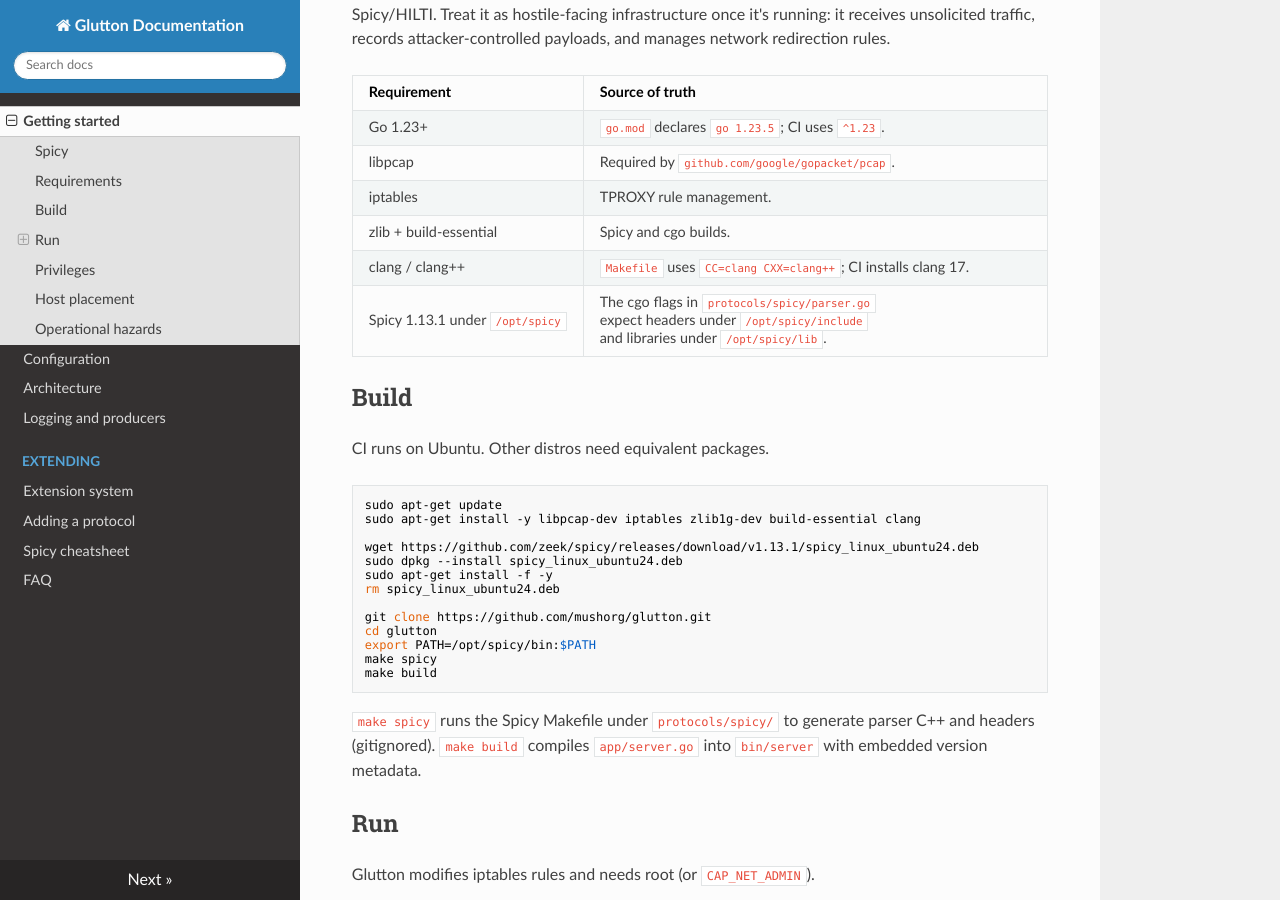
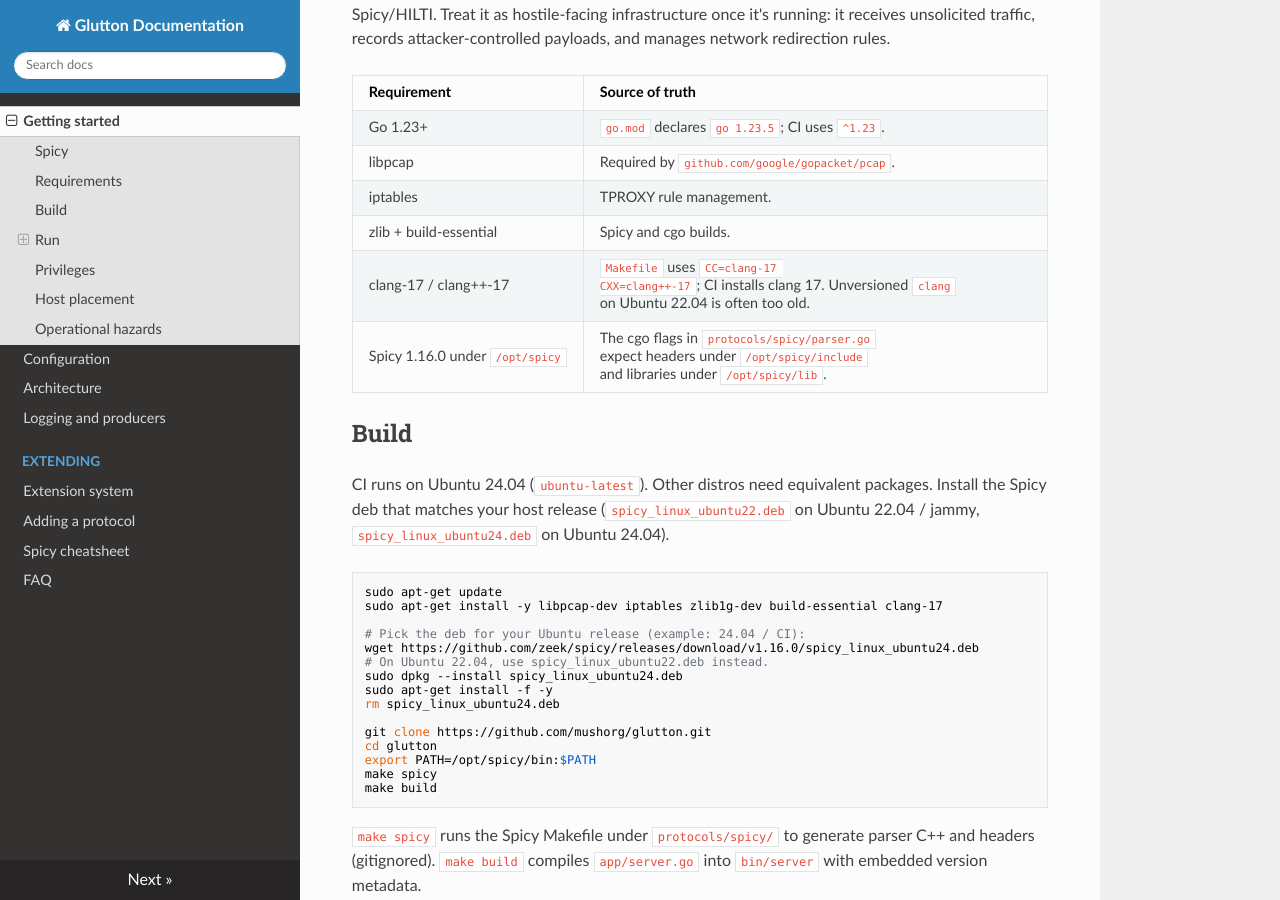
Before and after one commit to mushorg/glutton, an MkDocs documentation site: the page built from docs/setup.md, in a window 1280 px wide and 900 px high, scrolled down 534 px. Built offline with MkDocs 1.6.1, drawn with Linux system fonts in a browser that asks for light colours; nearby versions of some CDN libraries.

Commit message:
upgrade to spicy 1.16 and fixing clang17

````diff
--- a/docs/setup.md
+++ b/docs/setup.md
@@ -16,18 +16,20 @@ Glutton is a Linux-only Go binary that depends on iptables, libpcap, a C/C++ too
 | libpcap                         | Required by `github.com/google/gopacket/pcap`.                                                                           |
 | iptables                        | TPROXY rule management.                                                                                                  |
 | zlib + build-essential          | Spicy and cgo builds.                                                                                                    |
-| clang / clang++                 | `Makefile` uses `CC=clang CXX=clang++`; CI installs clang 17.                                                            |
-| Spicy 1.13.1 under `/opt/spicy` | The cgo flags in `protocols/spicy/parser.go` expect headers under `/opt/spicy/include` and libraries under `/opt/spicy/lib`. |
+| clang-17 / clang++-17           | `Makefile` uses `CC=clang-17 CXX=clang++-17`; CI installs clang 17. Unversioned `clang` on Ubuntu 22.04 is often too old. |
+| Spicy 1.16.0 under `/opt/spicy` | The cgo flags in `protocols/spicy/parser.go` expect headers under `/opt/spicy/include` and libraries under `/opt/spicy/lib`. |
 
 ## Build
 
-CI runs on Ubuntu. Other distros need equivalent packages.
+CI runs on Ubuntu 24.04 (`ubuntu-latest`). Other distros need equivalent packages. Install the Spicy deb that matches your host release (`spicy_linux_ubuntu22.deb` on Ubuntu 22.04 / jammy, `spicy_linux_ubuntu24.deb` on Ubuntu 24.04).
 
 ```bash
 sudo apt-get update
-sudo apt-get install -y libpcap-dev iptables zlib1g-dev build-essential clang
+sudo apt-get install -y libpcap-dev iptables zlib1g-dev build-essential clang-17
 
-wget https://github.com/zeek/spicy/releases/download/v1.13.1/spicy_linux_ubuntu24.deb
+# Pick the deb for your Ubuntu release (example: 24.04 / CI):
+wget https://github.com/zeek/spicy/releases/download/v1.16.0/spicy_linux_ubuntu24.deb
+# On Ubuntu 22.04, use spicy_linux_ubuntu22.deb instead.
 sudo dpkg --install spicy_linux_ubuntu24.deb
 sudo apt-get install -f -y
 rm spicy_linux_ubuntu24.deb
````
Also changed, not shown: CONTRIBUTING.md (+1 -1 lines), README.md (+1 -1 lines), docs/protocols/adding-a-protocol.md (+1 -1 lines), 5 other files.
